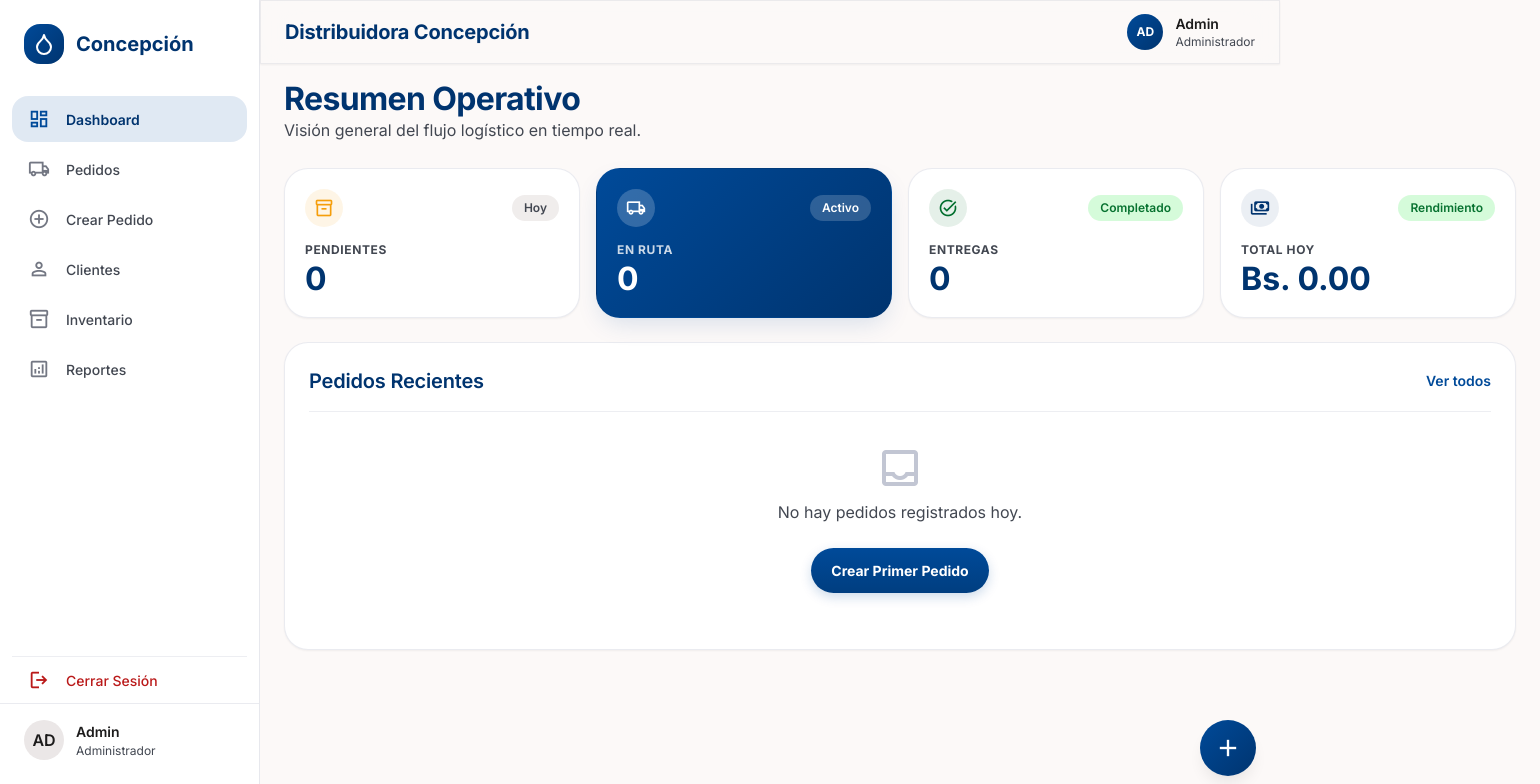
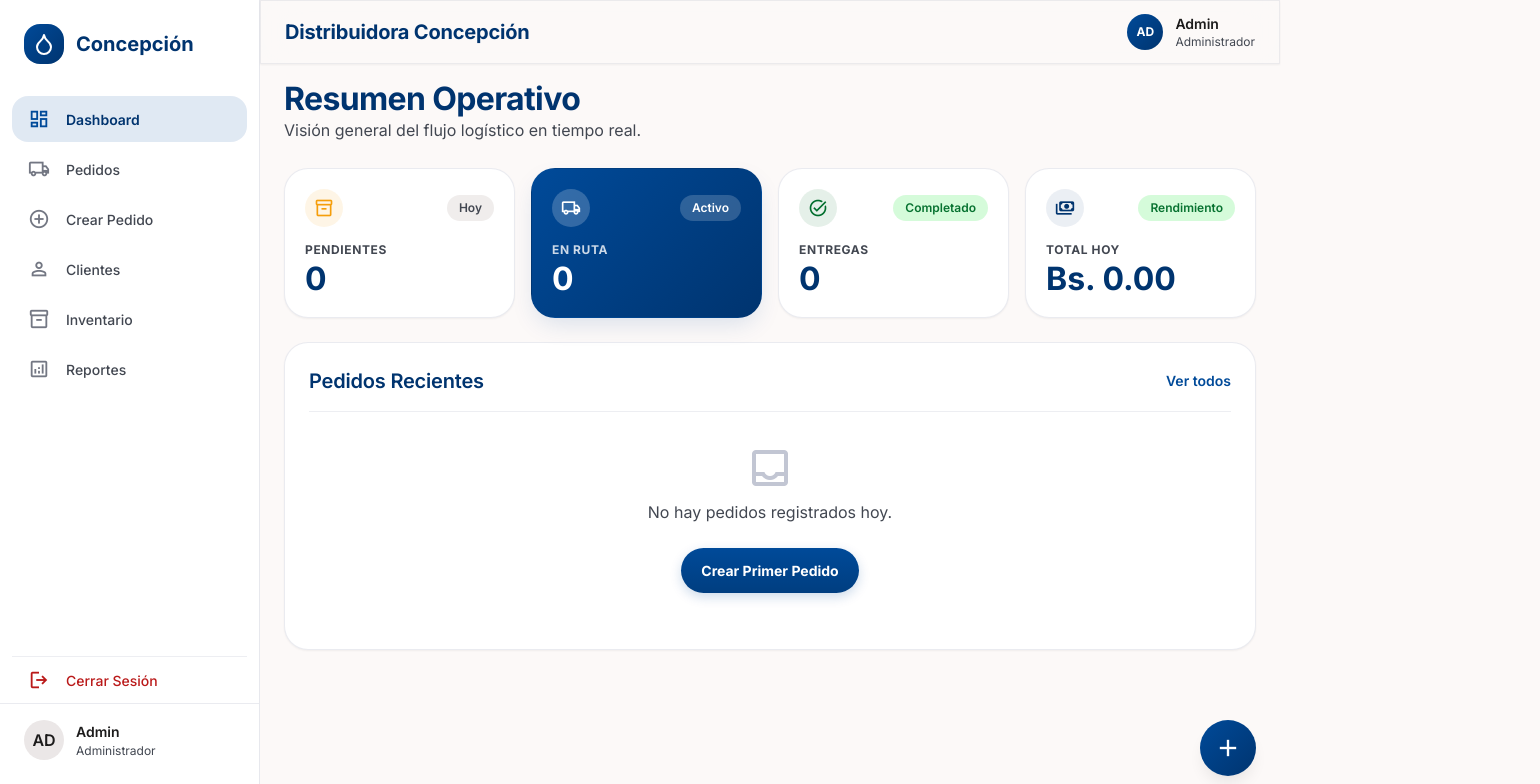
Before and after one commit to MateoDVE/Front-Concepcion, an Angular app: page /admin/dashboard in a window 1280 px wide. Shown: the top 784 px of the page, 1540 px wide, since content can reach past the window. Built offline with nearby package versions, Linux system fonts and the light colour scheme.

Commit message:
feat: implement SCSS styling for admin dashboard, inventory, layout, reporting, and client modules

```diff
--- a/src/app/features/admin/clientes/admin-clientes.component.scss
+++ b/src/app/features/admin/clientes/admin-clientes.component.scss
@@ -48,7 +48,7 @@
     grid-template-columns: repeat(2, 1fr);
   }
 
-  @media (min-width: 1024px) {
+  @media (min-width: 1280px) {
     grid-template-columns: repeat(3, 1fr);
   }
 }
--- a/src/app/features/admin/dashboard/admin-dashboard.component.scss
+++ b/src/app/features/admin/dashboard/admin-dashboard.component.scss
@@ -6,7 +6,15 @@
   grid-template-columns: repeat(2, 1fr);
   gap: $card-gap;
 
-  @include desktop {
+  @media (min-width: 768px) {
+    grid-template-columns: repeat(4, 1fr);
+  }
+
+  @media (min-width: 1024px) {
+    grid-template-columns: repeat(2, 1fr);
+  }
+
+  @media (min-width: 1280px) {
     grid-template-columns: repeat(4, 1fr);
   }
 }
--- a/src/app/features/admin/inventario/admin-inventario.component.scss
+++ b/src/app/features/admin/inventario/admin-inventario.component.scss
@@ -10,7 +10,7 @@
     grid-template-columns: repeat(2, 1fr);
   }
 
-  @media (min-width: 1024px) {
+  @media (min-width: 1280px) {
     grid-template-columns: repeat(3, 1fr);
   }
 }
--- a/src/app/features/admin/layout/admin-layout.component.scss
+++ b/src/app/features/admin/layout/admin-layout.component.scss
@@ -296,6 +296,7 @@
   .app-main {
     margin-left: $sidebar-width;
     padding-bottom: $space-8;
+    width: auto;
   }
 
   .app-bottom-nav {
--- a/src/app/features/admin/reporte/admin-reporte.component.scss
+++ b/src/app/features/admin/reporte/admin-reporte.component.scss
@@ -120,7 +120,15 @@
     grid-template-columns: repeat(2, minmax(0, 1fr));
   }
 
-  @media (min-width: 992px) {
+  @media (min-width: 768px) {
+    grid-template-columns: repeat(4, minmax(0, 1fr));
+  }
+
+  @media (min-width: 1024px) {
+    grid-template-columns: repeat(2, minmax(0, 1fr));
+  }
+
+  @media (min-width: 1280px) {
     grid-template-columns: repeat(4, minmax(0, 1fr));
   }
 }
```
